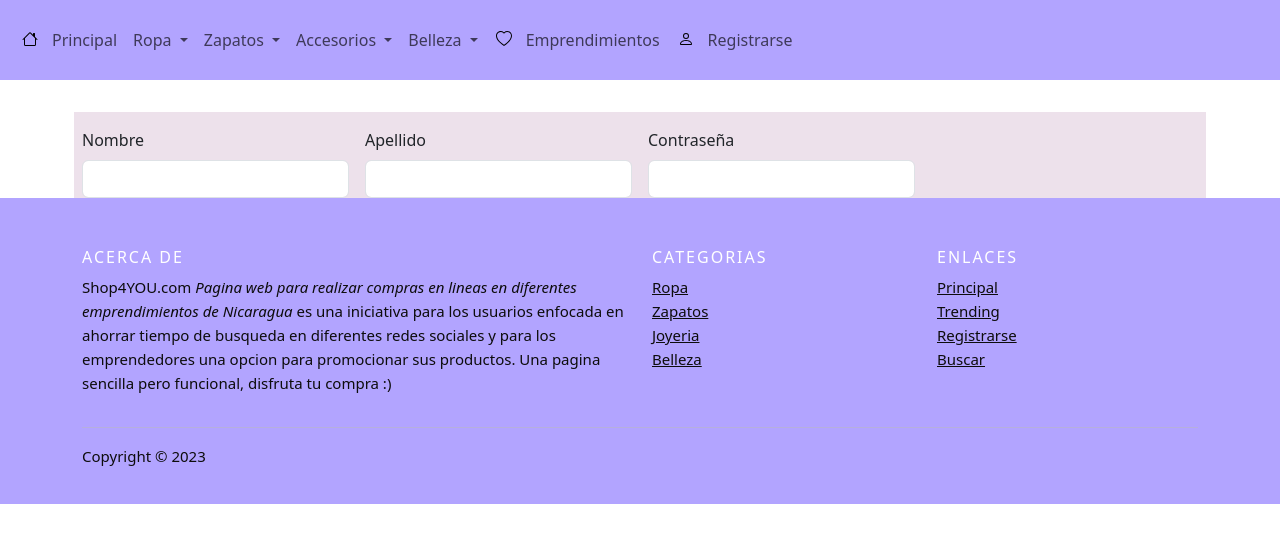
After one commit to angie11laleska/ecommerce, a Flask app: page /login in a window 1280 px wide. The commit adds this page. Shown: the top 543 px of the page. Run offline with Flask 3, Linux system fonts and the light colour scheme.

Commit message:
cambie la tabal persona

```diff
--- a/app.py
+++ b/app.py
@@ -1,12 +1,20 @@
 import os
 from flask import Flask, flash, redirect, render_template, request, session
-from .models import *
+from sqlalchemy import create_engine, text
+from sqlalchemy.orm import scoped_session, sessionmaker
+from dotenv import load_dotenv
+from werkzeug.security import check_password_hash, generate_password_hash
+
+load_dotenv()
+
+engine = create_engine(os.getenv("DATABASE_URL"))
+db = scoped_session(sessionmaker(bind=engine))
 
 app = Flask(__name__)
 
 
 @app.route("/")
-def layout():
+def index():
     return render_template("layout.html")
 
 
@@ -24,44 +32,86 @@ def categorias():
 def trending():
     return render_template("emprendimiento.html")
 
-
 @app.route("/registrarse", methods=["GET", "POST"])
 def registrarse():
-    return render_template("registrarse.html")
+    """Registro del usuario"""
+    if request.method == "GET":
+        return render_template("registrarse.html")
+    nombre = request.form.get("nombre")
+    apellido = request.form.get("apellido")
+    usuario = request.form.get("usuario")
+    contraseña = request.form.get("contraseña")
+    confirmacion = request.form.get("confirmacion")
+    celular = request.form.get("celular")
+    direccion = request.form.get("direccion")
+    departamento = request.form.get("departamento")
+    usuario = request.form.get("usuario")
+    if not nombre:
+        print("Paso por Aca 1")
+        return redirect("/registrarse")
+    if not apellido:
+        print("Paso por Aca 2")
+        return redirect("/registrarse")
+    if not contraseña:
+        print("Paso por Aca 3")
+        return redirect("/registrarse")
+    if not confirmacion:
+        print("Paso por Aca 4")
+        return redirect("/registrarse")
+    if not direccion:
+        print("Paso por Aca 5")
+        return redirect("/registrarse")
+    if not departamento:
+        print("Paso por Aca 6")
+        return redirect("/registrarse")
+    if celular:
+        print("Paso por Aca 7")
+        return redirect("/registrarse")
+    if contraseña != confirmacion:
+        print("Paso por Aca 8")
+        return redirect("/registrarse")
+    try:
+        query = text("INSERT INTO persona(nombre_persona, apellido_persona, usuario, direccion, celular, contraseña, roles) VALUES (:nombre, :apellido, :usuario :direccion, :celular, :contraseña, :roles)")
+        db.execute(query, {"nombre_persona":nombre, "apellido_persona": apellido, "usuario": usuario, "contraseña": contraseña, "direccion": direccion, "celular": celular, "roles": 0})
+        db.commit()
+        print("Paso por Aca commit")
+    except:
+        return redirect("/registrarse")
+    return redirect("/registrarse")
 
-app = Flask(__name__)
+@app.route("/login", methods=["GET", "POST"])
+def login():
+    """Log user in"""
+    # Forget any user_id
+    session.clear()
+        # User reached route via POST (as by submitting a form via POST)
 
-
-@app.route("/register", methods=["GET", "POST"])
-def register():
-    """Register user"""
-    if request.method == "GET":
-        return render_template("register.html")
     nombre = request.form.get("nombre")
     apellido = request.form.get("apellido")
     contraseña = request.form.get("contraseña")
-    confirmacion = request.form.get("confirmacion")
-    direccion = request.form.get("direccion")
-    departamento = request.form.get("departamento")
-    numTelefono = request.form.get("celular")
-    if not nombre:
-        return redirect("/login")
-    if not apellido:
-        return redirect("/login")
-    if not contraseña:
-        return redirect("/login")
-    if not confirmacion:
-        return redirect("/login")
-    if not direccion:
-        return redirect("/login")
-    if not departamento:
-        return redirect("/login")
-    if contraseña != confirmacion:
-        return redirect("/login")
-    try:
-        query = text("INSERT INTO persona(nombre_persona, apellido, direccion, celular, pago, contra, roles) VALUES (:nombre, :direccion, :celular, :pago, :contra, :roles)")
-        db.execute(query, {"nombre":nombre, "contra": contraseña, "direccion": direccion, "celular": numTelefono, "pago": 0, "roles": 0})
-        db.commit
-    except:
-        return redirect("/login")
-    return redirect("/login")
+
+    if request.method == "POST":
+         # Ensure username was submitted
+        if not request.form.get("nombre"):
+            return redirect("/login")
+         # Ensure last name was submitted
+        elif not request.form.get("apellido"):
+            return redirect("/login")
+        # Ensure password was submitted
+        elif not request.form.get("contraseña"):
+            return redirect("/login")
+
+            # Query database for username
+        rows = text("SELECT * FROM persona WHERE nombre_persona = :nombre)")
+        db.execute(rows, {"nombre":nombre, "apellido": apellido,"contra": contraseña})
+        # Ensure username exists and password is correct
+        if len(rows) != 1 or not check_password_hash(rows[0]["contra"], request.form.get("contraseña")):
+            return redirect("/login")
+
+        # Remember which user has logged in
+        session["id_persona"] = rows[0]["id_persona"]
+        # Redirect user to home page
+        return redirect("/")
+    # User reached route via GET (as by clicking a link or via redirect)
+    else:
+        return render_template("login.html")
--- a/helpers.py
+++ b/helpers.py
@@ -1,3 +1,5 @@
+from functools import wraps
+from flask import redirect, session
 def login_required(f):
     """
     Decorate routes to require login.
--- /dev/null
+++ b/templates/login.html
@@ -0,0 +1,35 @@
+{% extends "layout.html" %}
+
+{% block title %}
+    Login
+{% endblock %}
+{% block main %}
+<br></br>
+<div class="container">
+<form class="row g-3 needs-validation" novalidate>
+    <div class="col-md-3">
+      <label for="validationCustom01" class="form-label">Nombre</label>
+      <input name = "nombre" type="text" class="form-control" id="validationCustom01" value="" required>
+      <div class="valid-feedback">
+        Muy bien!
+      </div>
+    </div>
+    <div class="col-md-3">
+      <label for="validationCustom02" class="form-label">Apellido</label>
+      <input name = "apellido" type="text" class="form-control" id="validationCustom02" value="" required>
+      <div class="valid-feedback">
+        Muy bien!
+      </div>
+    </div>
+    <div class="col-md-3">
+      <label for="validationCustomUsername" class="form-label">Contraseña</label>
+      <div class="input-group has-validation">
+        <input name = "contraseña" type="text" class="form-control" id="validationCustomUsername" aria-describedby="inputGroupPrepend" required>
+        <div class="invalid-feedback">
+        Ingresa tu contraseña.
+        </div>
+      </div>
+    </div>
+</form>
+</div>
+{%endblock %}
```
Also changed, not shown: models.py (+8 -7 lines), templates/registrarse.html (+15 -6 lines).
